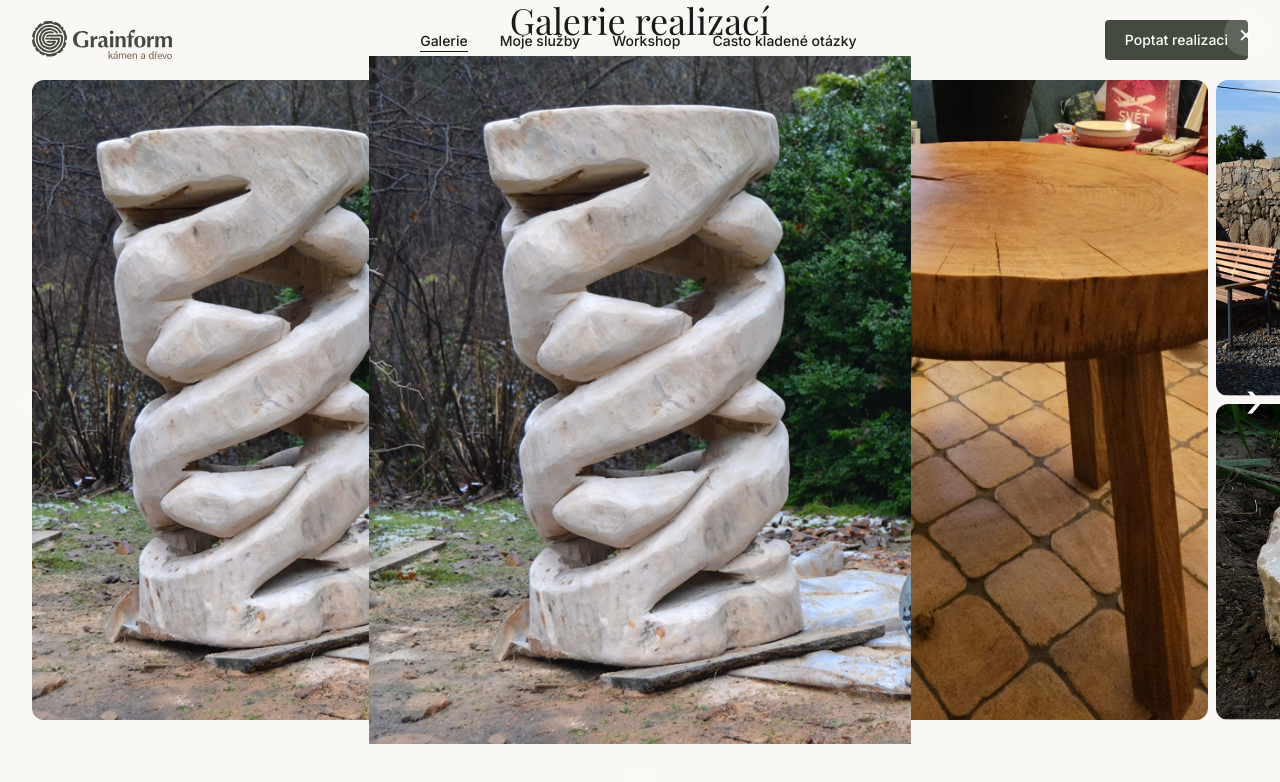
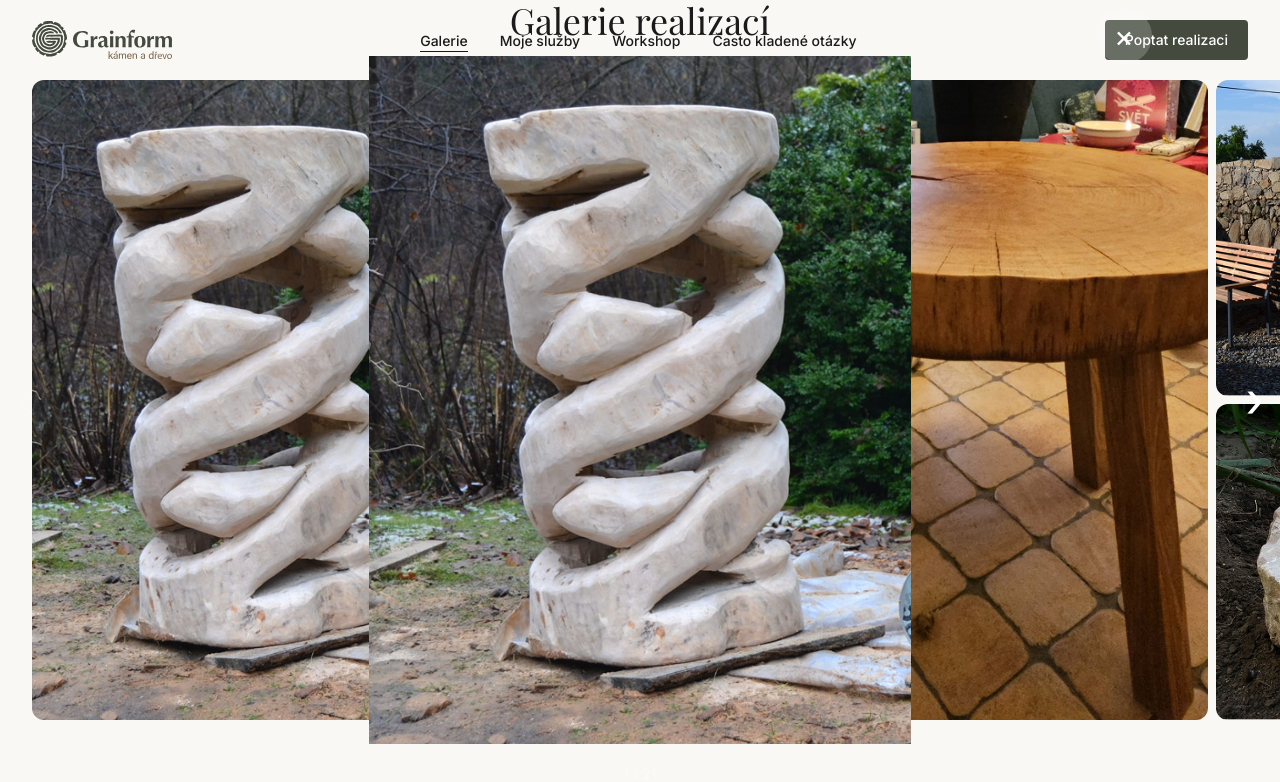
Before and after one commit to martinvosatka/grainform, a Next.js app: page / in a window 1280 px wide. Both pictures are taken after a click on the button 242 px from the left and 1264 px from the top of the page. Shown: the part 864-1646 px from the top of the page. Built offline with nearby package versions, Linux system fonts and the light colour scheme; a web font is replaced by a local one.

Commit message:
Move close button to photo corner, make it larger

```diff
--- a/components/Gallery.tsx
+++ b/components/Gallery.tsx
@@ -147,15 +147,6 @@ export default function Gallery() {
           {/* Backdrop — full screen, always closes on tap */}
           <div className="absolute inset-0 bg-black/92" onClick={() => setLightbox(null)} />
 
-          {/* Controls */}
-          <button
-            className="absolute top-3 right-3 z-10 flex items-center justify-center w-11 h-11 rounded-full bg-white/15 text-white text-2xl leading-none hover:bg-white/30 transition-colors"
-            onClick={() => setLightbox(null)}
-            aria-label="Zavřít"
-          >
-            ×
-          </button>
-
           <button
             className="absolute left-4 top-1/2 -translate-y-1/2 z-10 text-white text-5xl hover:opacity-60 transition-opacity disabled:opacity-20"
             onClick={prev}
@@ -177,6 +168,14 @@ export default function Gallery() {
           {/* Photo — pointer-events-none so clicks pass through to backdrop */}
           <div className="absolute inset-0 flex items-center justify-center p-14 pointer-events-none">
             <div className="relative w-full max-w-5xl h-full">
+              {/* Close button anchored to photo corner */}
+              <button
+                className="absolute -top-12 right-0 z-10 pointer-events-auto flex items-center justify-center w-14 h-14 rounded-full bg-white/20 text-white text-3xl leading-none hover:bg-white/40 transition-colors"
+                onClick={() => setLightbox(null)}
+                aria-label="Zavřít"
+              >
+                ×
+              </button>
               <Image
                 src={photos[lightbox].src}
                 alt={photos[lightbox].alt}
```
